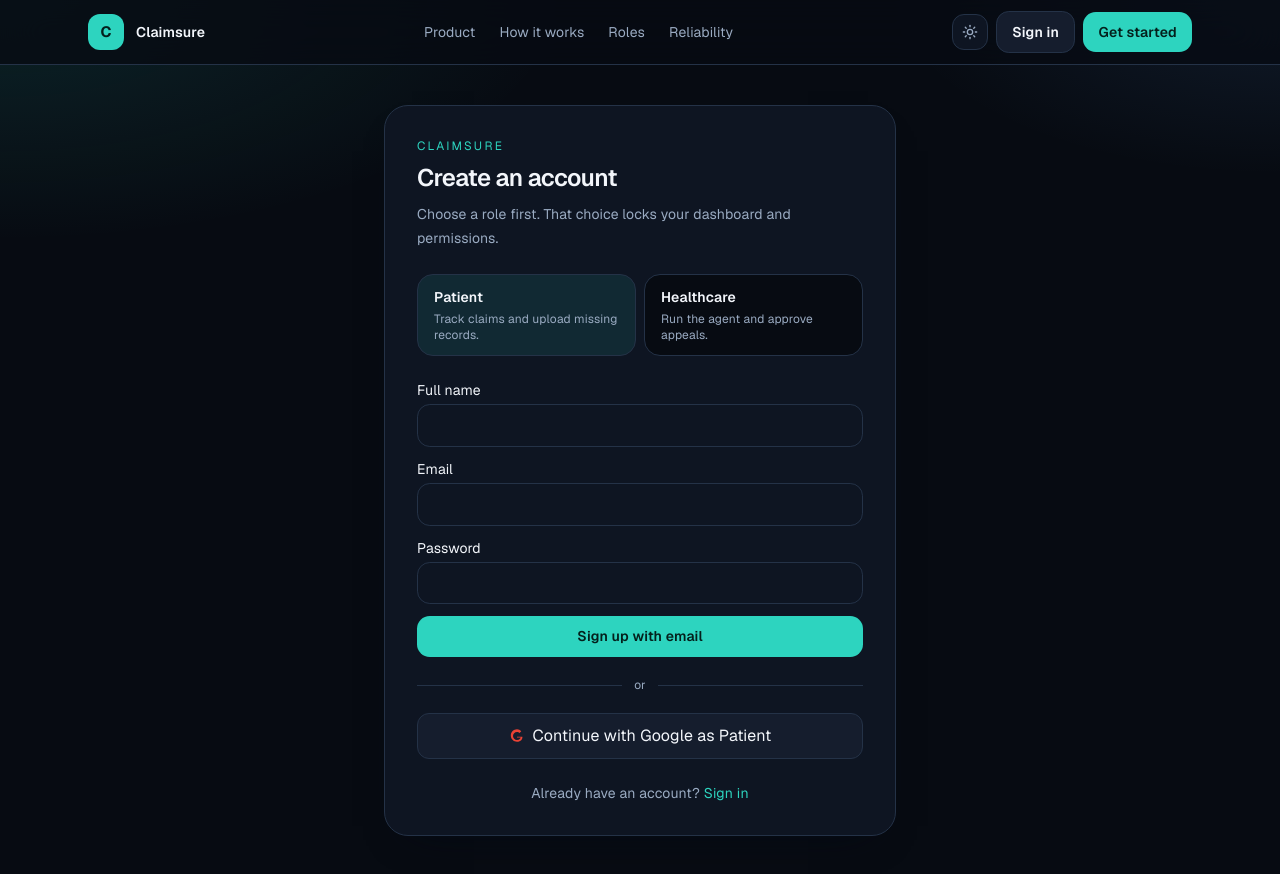
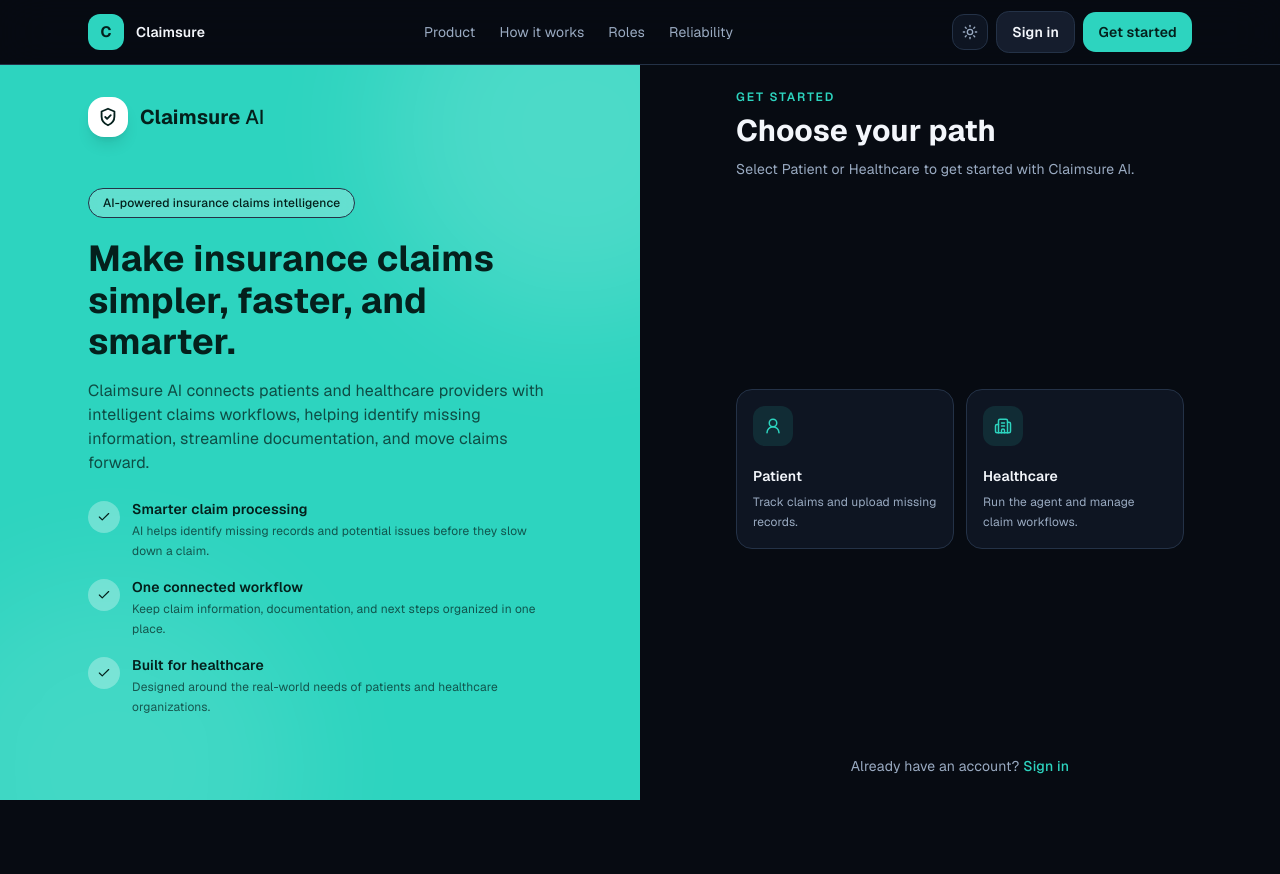
Before and after one commit to SiddharthJiyani/Claimsure, a Next.js app in the folder client/: page /signup in a window 1280 px wide. After the commit the page ends 800 px from the top, so only its background shows below. Built offline with nearby package versions, Linux system fonts and the light colour scheme; no server answers.

Commit message:
login/signup ui updates

```diff
--- a/client/src/app/login/page.tsx
+++ b/client/src/app/login/page.tsx
@@ -3,7 +3,7 @@
 import Link from "next/link";
 import { useRouter, useSearchParams } from "next/navigation";
 import { Suspense, useState } from "react";
-import { AuthShell } from "@/components/AuthShell";
+import { AuthSplit, ShieldMark, authFieldClass } from "@/components/AuthSplit";
 import { GoogleButton } from "@/components/GoogleButton";
 import { createClient } from "@/lib/supabase/client";
 import { isSupabaseConfigured, siteUrl } from "@/lib/env";
@@ -64,71 +64,101 @@
   }
 
   return (
-    <AuthShell
-      title="Sign in"
-      subtitle="One door for patients and healthcare teams. Your role opens the right workspace."
-    >
+    <AuthSplit>
+      <div className="mb-5 flex items-center gap-3 lg:hidden">
+        <span className="grid h-9 w-9 place-items-center rounded-xl bg-[#2dd4bf] text-[#04201c]">
+          <ShieldMark />
+        </span>
+        <span className="text-lg font-bold">Claimsure AI</span>
+      </div>
+
+      <div>
+        <p className="text-xs font-semibold uppercase tracking-[0.16em] text-[#2dd4bf]">
+          Welcome back
+        </p>
+        <h2 className="mt-2 text-2xl font-bold sm:text-3xl">Sign in</h2>
+        <p className="mt-2 text-sm leading-6 text-[#9aabc2]">
+          One door for patients and healthcare teams. Your role opens the right
+          workspace.
+        </p>
+      </div>
+
+      <div className="flex min-h-0 flex-1 flex-col justify-center">
         {!configured ? (
-        <p className="mb-4 rounded-xl border border-warn/30 bg-warn/10 px-3 py-2 text-sm text-warn">
+          <p className="mb-4 rounded-xl border border-amber-400/30 bg-amber-400/10 px-3 py-2 text-sm text-amber-200">
             Add your Supabase keys to{" "}
             <span className="font-mono">client/.env.local</span>.
           </p>
         ) : null}
-      <form onSubmit={onSubmit} className="space-y-3">
-        <label className="block text-sm">
+
+        <form onSubmit={onSubmit} className="grid gap-3">
+          <label className="block text-sm font-medium">
             Email
             <input
-            className="cs-input mt-1"
+              className={authFieldClass}
               type="email"
               required
               value={email}
               onChange={(event) => setEmail(event.target.value)}
+              placeholder="you@example.com"
             />
           </label>
-        <label className="block text-sm">
+          <label className="block text-sm font-medium">
             Password
             <input
-            className="cs-input mt-1"
+              className={authFieldClass}
               type="password"
               required
               value={password}
               onChange={(event) => setPassword(event.target.value)}
+              placeholder="Your password"
             />
           </label>
           <div className="flex justify-end">
             <Link
               href="/forgot-password"
-            className="text-xs text-muted hover:text-accent"
+              className="text-xs text-[#9aabc2] hover:text-[#2dd4bf]"
             >
               Forgot password?
             </Link>
           </div>
-        {error ? <p className="text-sm text-danger">{error}</p> : null}
+          {error ? (
+            <p className="rounded-xl border border-rose-400/20 bg-rose-400/10 px-3 py-2 text-sm text-rose-300">
+              {error}
+            </p>
+          ) : null}
           <button
             type="submit"
             disabled={busy || !configured}
-          className="cs-btn cs-btn-primary w-full"
+            className="w-full rounded-full bg-[#2dd4bf] px-5 py-2.5 text-sm font-semibold text-[#04201c] transition hover:bg-[#5eead4] disabled:cursor-not-allowed disabled:opacity-55"
           >
             {busy ? "Signing in…" : "Sign in with email"}
           </button>
         </form>
-      <div className="my-5 flex items-center gap-3 text-xs text-muted">
-        <span className="h-px flex-1 bg-border" />
-        or
-        <span className="h-px flex-1 bg-border" />
+
+        <div className="my-4 flex items-center gap-3 text-xs text-[#9aabc2]">
+          <span className="h-px flex-1 bg-[#243247]" />
+          OR
+          <span className="h-px flex-1 bg-[#243247]" />
         </div>
+
         <GoogleButton
           label="Continue with Google"
           onClick={() => void onGoogle()}
           disabled={!configured}
         />
-      <p className="mt-6 text-center text-sm text-muted">
+      </div>
+
+      <p className="pt-4 text-center text-sm text-[#9aabc2]">
         New here?{" "}
-        <Link href="/signup" className="text-accent hover:underline">
+        <Link
+          href="/signup"
+          className="font-medium text-[#2dd4bf] hover:underline"
+        >
           Create an account
         </Link>
       </p>
-    </AuthShell>
+    </AuthSplit>
   );
 }
 
--- a/client/src/app/signup/page.tsx
+++ b/client/src/app/signup/page.tsx
@@ -3,7 +3,8 @@
 import Link from "next/link";
 import { useRouter } from "next/navigation";
 import { useState } from "react";
-import { AuthShell } from "@/components/AuthShell";
+import { ArrowLeft, Building2, UserRound } from "lucide-react";
+import { AuthSplit, ShieldMark, authFieldClass } from "@/components/AuthSplit";
 import { GoogleButton } from "@/components/GoogleButton";
 import { createClient } from "@/lib/supabase/client";
 import { isSupabaseConfigured, siteUrl } from "@/lib/env";
@@ -12,7 +13,7 @@
 
 export default function SignupPage() {
   const router = useRouter();
-  const [role, setRole] = useState<UserRole>("patient");
+  const [role, setRole] = useState<UserRole | null>(null);
   const [fullName, setFullName] = useState("");
   const [organizationName, setOrganizationName] = useState("");
   const [email, setEmail] = useState("");
@@ -22,8 +23,15 @@
   const [busy, setBusy] = useState(false);
   const configured = isSupabaseConfigured();
 
+  function chooseRole(next: UserRole) {
+    setRole(next);
+    setError(null);
+    setMessage(null);
+  }
+
   async function onSubmit(event: React.FormEvent) {
     event.preventDefault();
+    if (!role) return;
     setBusy(true);
     setError(null);
     setMessage(null);
@@ -58,6 +66,7 @@
   }
 
   async function onGoogle() {
+    if (!role) return;
     setError(null);
     rememberPendingRole(role, organizationName);
     const params = new URLSearchParams({ role });
@@ -76,81 +85,138 @@
   }
 
   return (
-    <AuthShell
-      title="Create an account"
-      subtitle="Choose a role first. That choice locks your dashboard and permissions."
-    >
-      <div className="grid grid-cols-2 gap-2">
+    <AuthSplit>
+      <div className="mb-5 flex items-center gap-3 lg:hidden">
+        <span className="grid h-9 w-9 place-items-center rounded-xl bg-[#2dd4bf] text-[#04201c]">
+          <ShieldMark />
+        </span>
+        <span className="text-lg font-bold">Claimsure AI</span>
+      </div>
+
+      <div>
+        <p className="text-xs font-semibold uppercase tracking-[0.16em] text-[#2dd4bf]">
+          Get started
+        </p>
+        <h2 className="mt-2 text-2xl font-bold sm:text-3xl">
+          {role ? "Create your account" : "Choose your path"}
+        </h2>
+        <p className="mt-2 text-sm leading-6 text-[#9aabc2]">
+          {role
+            ? `Continue as ${
+                role === "patient" ? "Patient" : "Healthcare"
+              }. Your workspace and permissions follow this role.`
+            : "Select Patient or Healthcare to get started with Claimsure AI."}
+        </p>
+      </div>
+
+      {!role ? (
+        <>
+          <div className="grid min-h-0 flex-1 content-center gap-3 py-6 sm:grid-cols-2">
             <button
               type="button"
-          onClick={() => setRole("patient")}
-          className={`rounded-2xl border px-4 py-3 text-left ${
-            role === "patient"
-              ? "border-accent bg-accent/10"
-              : "border-border bg-background"
-          }`}
+              onClick={() => chooseRole("patient")}
+              className="flex h-full flex-col rounded-2xl border border-[#243247] bg-[#0e1522] p-4 text-left transition-all duration-200 hover:-translate-y-0.5 hover:border-[#2dd4bf]/60 hover:bg-[#111b2b]"
             >
-          <p className="text-sm font-semibold">Patient</p>
-          <p className="mt-1 text-xs text-muted">
+              <span className="grid h-10 w-10 place-items-center rounded-xl bg-[#2dd4bf]/12 text-[#2dd4bf]">
+                <UserRound size={18} />
+              </span>
+              <p className="mt-auto pt-5 text-sm font-semibold">Patient</p>
+              <p className="mt-1.5 text-xs leading-5 text-[#9aabc2]">
                 Track claims and upload missing records.
               </p>
             </button>
+
             <button
               type="button"
-          onClick={() => setRole("insurance_provider")}
-          className={`rounded-2xl border px-4 py-3 text-left ${
-            role === "insurance_provider"
-              ? "border-accent bg-accent/10"
-              : "border-border bg-background"
-          }`}
+              onClick={() => chooseRole("insurance_provider")}
+              className="flex h-full flex-col rounded-2xl border border-[#243247] bg-[#0e1522] p-4 text-left transition-all duration-200 hover:-translate-y-0.5 hover:border-[#2dd4bf]/60 hover:bg-[#111b2b]"
             >
-          <p className="text-sm font-semibold">Healthcare</p>
-          <p className="mt-1 text-xs text-muted">
-            Run the agent and approve appeals.
+              <span className="grid h-10 w-10 place-items-center rounded-xl bg-[#2dd4bf]/12 text-[#2dd4bf]">
+                <Building2 size={18} />
+              </span>
+              <p className="mt-auto pt-5 text-sm font-semibold">Healthcare</p>
+              <p className="mt-1.5 text-xs leading-5 text-[#9aabc2]">
+                Run the agent and manage claim workflows.
               </p>
             </button>
           </div>
 
+          <p className="text-center text-sm text-[#9aabc2]">
+            Already have an account?{" "}
+            <Link
+              href="/login"
+              className="font-medium text-[#2dd4bf] hover:underline"
+            >
+              Sign in
+            </Link>
+          </p>
+        </>
+      ) : (
+        <div className="flex min-h-0 flex-1 flex-col">
+          <button
+            type="button"
+            onClick={() => setRole(null)}
+            className="mt-4 inline-flex items-center gap-1.5 text-sm text-[#9aabc2] transition hover:text-white"
+          >
+            <ArrowLeft size={14} />
+            Change role
+          </button>
+
           {!configured ? (
-        <p className="mt-4 rounded-xl border border-warn/30 bg-warn/10 px-3 py-2 text-sm text-warn">
+            <p className="mt-3 rounded-xl border border-amber-400/30 bg-amber-400/10 px-3 py-2 text-sm text-amber-200">
               Add your Supabase credentials to{" "}
               <span className="font-mono">client/.env.local</span>.
             </p>
           ) : null}
 
-      <form onSubmit={onSubmit} className="mt-6 space-y-3">
-        <label className="block text-sm">
+          <form onSubmit={onSubmit} className="mt-4 grid gap-3">
+            <div
+              className={
+                role === "insurance_provider"
+                  ? "grid gap-3 sm:grid-cols-2"
+                  : "grid gap-3"
+              }
+            >
+              <label className="block text-sm font-medium">
                 Full name
                 <input
                   required
                   value={fullName}
                   onChange={(event) => setFullName(event.target.value)}
-            className="cs-input mt-1"
+                  placeholder="John Doe"
+                  className={authFieldClass}
                 />
               </label>
+
               {role === "insurance_provider" ? (
-          <label className="block text-sm">
+                <label className="block text-sm font-medium">
                   Organization
                   <input
                     required
                     value={organizationName}
-              onChange={(event) => setOrganizationName(event.target.value)}
+                    onChange={(event) =>
+                      setOrganizationName(event.target.value)
+                    }
                     placeholder="Aetna Health"
-              className="cs-input mt-1"
+                    className={authFieldClass}
                   />
                 </label>
               ) : null}
-        <label className="block text-sm">
+            </div>
+
+            <label className="block text-sm font-medium">
               Email
               <input
                 type="email"
                 required
                 value={email}
                 onChange={(event) => setEmail(event.target.value)}
-            className="cs-input mt-1"
+                placeholder="you@example.com"
+                className={authFieldClass}
               />
             </label>
-        <label className="block text-sm">
+
+            <label className="block text-sm font-medium">
               Password
               <input
                 type="password"
@@ -158,36 +224,57 @@
                 minLength={8}
                 value={password}
                 onChange={(event) => setPassword(event.target.value)}
-            className="cs-input mt-1"
+                placeholder="At least 8 characters"
+                className={authFieldClass}
               />
             </label>
-        {error ? <p className="text-sm text-danger">{error}</p> : null}
-        {message ? <p className="text-sm text-success">{message}</p> : null}
+
+            {error ? (
+              <p className="rounded-xl border border-rose-400/20 bg-rose-400/10 px-3 py-2 text-sm text-rose-300">
+                {error}
+              </p>
+            ) : null}
+
+            {message ? (
+              <p className="rounded-xl border border-emerald-400/20 bg-emerald-400/10 px-3 py-2 text-sm text-emerald-300">
+                {message}
+              </p>
+            ) : null}
+
             <button
               type="submit"
               disabled={busy || !configured}
-          className="cs-btn cs-btn-primary w-full"
+              className="w-full rounded-full bg-[#2dd4bf] px-5 py-2.5 text-sm font-semibold text-[#04201c] transition hover:bg-[#5eead4] disabled:cursor-not-allowed disabled:opacity-55"
             >
-          {busy ? "Creating account…" : "Sign up with email"}
+              {busy ? "Creating account…" : "Create Claimsure AI account"}
             </button>
           </form>
 
-      <div className="my-5 flex items-center gap-3 text-xs text-muted">
-        <span className="h-px flex-1 bg-border" />
-        or
-        <span className="h-px flex-1 bg-border" />
+          <div className="my-4 flex items-center gap-3 text-xs text-[#9aabc2]">
+            <span className="h-px flex-1 bg-[#243247]" />
+            OR
+            <span className="h-px flex-1 bg-[#243247]" />
           </div>
+
           <GoogleButton
-        label={`Continue with Google as ${role === "patient" ? "Patient" : "Healthcare"}`}
+            label={`Continue with Google as ${
+              role === "patient" ? "Patient" : "Healthcare"
+            }`}
             onClick={() => void onGoogle()}
             disabled={!configured}
           />
-      <p className="mt-6 text-center text-sm text-muted">
+
+          <p className="mt-auto pt-4 text-center text-sm text-[#9aabc2]">
             Already have an account?{" "}
-        <Link href="/login" className="text-accent hover:underline">
+            <Link
+              href="/login"
+              className="font-medium text-[#2dd4bf] hover:underline"
+            >
               Sign in
             </Link>
           </p>
-    </AuthShell>
+        </div>
+      )}
+    </AuthSplit>
   );
 }
--- /dev/null
+++ b/client/src/components/AuthSplit.tsx
@@ -0,0 +1,120 @@
+import { Check } from "lucide-react";
+import { MarketingNav } from "@/components/MarketingNav";
+
+const BENEFITS = [
+  {
+    title: "Smarter claim processing",
+    copy: "AI helps identify missing records and potential issues before they slow down a claim.",
+  },
+  {
+    title: "One connected workflow",
+    copy: "Keep claim information, documentation, and next steps organized in one place.",
+  },
+  {
+    title: "Built for healthcare",
+    copy: "Designed around the real-world needs of patients and healthcare organizations.",
+  },
+];
+
+export function ShieldMark({ className = "" }: { className?: string }) {
+  return (
+    <svg
+      width="22"
+      height="22"
+      viewBox="0 0 24 24"
+      fill="none"
+      className={className}
+      aria-hidden="true"
+    >
+      <path
+        d="M12 3L19 6V11.5C19 16.2 16.1 19.3 12 21C7.9 19.3 5 16.2 5 11.5V6L12 3Z"
+        stroke="currentColor"
+        strokeWidth="2"
+        strokeLinejoin="round"
+      />
+      <path
+        d="M9 12L11 14L15 10"
+        stroke="currentColor"
+        strokeWidth="2"
+        strokeLinecap="round"
+        strokeLinejoin="round"
+      />
+    </svg>
+  );
+}
+
+function AuthBrandPanel() {
+  return (
+    <section className="relative hidden min-h-0 overflow-hidden text-[#04201c] lg:flex">
+      <div className="absolute inset-0 bg-[#2dd4bf]" />
+      <div className="absolute -right-32 -top-32 h-96 w-96 rounded-full bg-white/15 blur-3xl" />
+      <div className="absolute -bottom-40 -left-20 h-96 w-96 rounded-full bg-white/10 blur-3xl" />
+
+      <div className="relative z-10 mx-auto flex h-full w-full max-w-xl flex-col px-10 py-8 xl:px-14">
+        <div className="flex items-center gap-3">
+          <span className="grid h-10 w-10 place-items-center rounded-2xl bg-white shadow-lg">
+            <ShieldMark />
+          </span>
+          <span className="text-xl font-bold">
+            Claimsure <span className="font-medium">AI</span>
+          </span>
+        </div>
+
+        <div className="flex min-h-0 flex-1 flex-col justify-center py-6">
+          <p className="inline-flex w-fit rounded-full border border-[#04201c]/15 bg-white/25 px-3.5 py-1.5 text-xs font-medium backdrop-blur-sm">
+            AI-powered insurance claims intelligence
+          </p>
+          <h1 className="mt-5 text-3xl font-bold leading-[1.15] xl:text-4xl">
+            Make insurance claims simpler, faster, and smarter.
+          </h1>
+          <p className="mt-4 text-sm leading-6 text-[#04201c]/75 xl:text-base">
+            Claimsure AI connects patients and healthcare providers with
+            intelligent claims workflows, helping identify missing information,
+            streamline documentation, and move claims forward.
+          </p>
+          <ul className="mt-6 grid gap-4">
+            {BENEFITS.map((item) => (
+              <li key={item.title} className="flex items-start gap-3">
+                <span className="mt-0.5 grid h-8 w-8 shrink-0 place-items-center rounded-full bg-white/30">
+                  <Check size={14} />
+                </span>
+                <div className="min-w-0">
+                  <p className="text-sm font-semibold">{item.title}</p>
+                  <p className="mt-0.5 text-xs leading-5 text-[#04201c]/70">
+                    {item.copy}
+                  </p>
+                </div>
+              </li>
+            ))}
+          </ul>
+        </div>
+
+        {/* <div className="flex items-center justify-between text-xs text-[#04201c]/55">
+          <span>© {new Date().getFullYear()} Claimsure AI</span>
+          <span className="hidden xl:block">Insurance claims, reimagined.</span>
+        </div> */}
+      </div>
+    </section>
+  );
+}
+
+export function AuthSplit({ children }: { children: React.ReactNode }) {
+  return (
+    <div className="flex h-svh flex-col overflow-hidden bg-[#070b12] text-[#f3f6fb]">
+      <div className="shrink-0">
+        <MarketingNav />
+      </div>
+      <main className="grid min-h-0 flex-1 overflow-hidden lg:grid-cols-2">
+        <AuthBrandPanel />
+        <section className="flex min-h-0 overflow-hidden px-6 py-6 sm:px-8 lg:px-12">
+          <div className="mx-auto flex h-full w-full max-w-md min-h-0 flex-col">
+            {children}
+          </div>
+        </section>
+      </main>
+    </div>
+  );
+}
+
+export const authFieldClass =
+  "mt-1.5 w-full rounded-full border border-[#243247] bg-[#0e1522] px-4 py-2.5 outline-none placeholder:text-[#7f93ab] focus:border-[#2dd4bf]";
```
Lines whose indentation alone changed are shown as unchanged.
